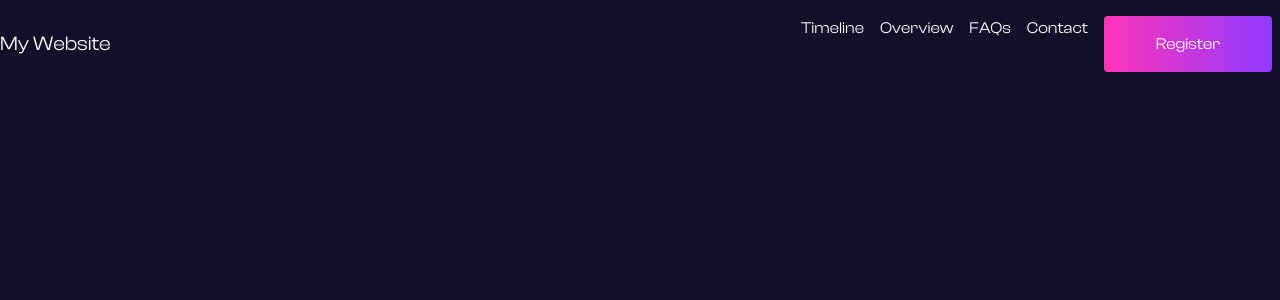
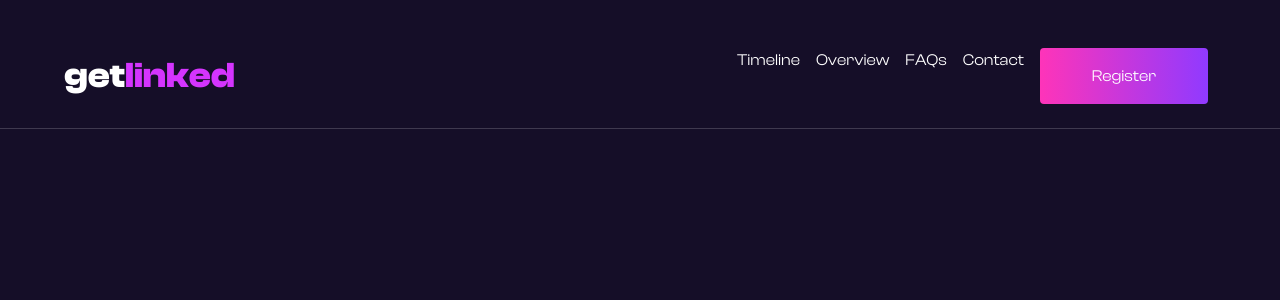
Before and after one commit to Ridalord/get-linked, a React (Create React App) app: page / in a window 1280 px wide. Shown: the top 300 px of the page. Built offline with nearby package versions, Linux system fonts and the light colour scheme.

Commit message:
Logo complete

```diff
--- a/src/components/Button/Button.module.css
+++ b/src/components/Button/Button.module.css
@@ -4,4 +4,5 @@
   border-radius: 4px;
   padding: 16px 52px;
   border: none;
+  font-size: 16px;
 }
--- /dev/null
+++ b/src/components/Logo/Logo.jsx
@@ -0,0 +1,9 @@
+import React from "react";
+import classes from "./Logo.module.css"
+
+
+export default function Logo(){
+  return (
+    <div className={classes.logo}>get<span className={classes.linked}>linked</span></div>
+  )
+}
--- /dev/null
+++ b/src/components/Logo/Logo.module.css
@@ -0,0 +1,17 @@
+@font-face {
+  font-family: 'Clash Display Bold';
+  src: url('../../fonts/ClashDisplay-Bold.woff2') format('woff2'),
+    /* Modern Browsers */
+    url('../../fonts/ClashDisplay-Bold.woff') format('woff')
+  /* Older Browsers */
+  /* You can also include additional font weights and styles here if available */
+}
+
+.logo{
+  font-family: 'Clash Display Bold', sans-serif;
+  font-size: 36px;
+  font-weight: 800;
+}
+.linked{
+  color: var(--secondary-color);
+}
--- a/src/components/Navbar/Navbar.jsx
+++ b/src/components/Navbar/Navbar.jsx
@@ -2,12 +2,15 @@ import React from "react";
 import { Navbar, Nav } from 'react-bootstrap';
 import classes from "./Navbar.module.css"
 import Button from "../Button/Button";
+import Logo from "../Logo/Logo";
 
 
 export default function NavigationBar(){
   return (
-    <Navbar expand="lg" className={classes.background}>
-      <Navbar.Brand href="#home">My Website</Navbar.Brand>
+    <Navbar expand="lg" className={classes.navWrap}>
+      <Navbar.Brand href="#home">
+        <Logo/>
+      </Navbar.Brand>
       <Navbar.Toggle aria-controls="basic-navbar-nav" className="ml-auto" />
       <Navbar.Collapse id="basic-navbar-nav" className="justify-content-end">
         <Nav>
--- a/src/components/Navbar/Navbar.module.css
+++ b/src/components/Navbar/Navbar.module.css
@@ -1,4 +1,6 @@
-.background{
+.navWrap{
   background-color: var(--background-color);
   color: var(--text-color);
+  padding: 5vh 5% 2vh;
+  border-bottom: 1px solid rgba(255, 255, 255, 0.18);
 }
```
